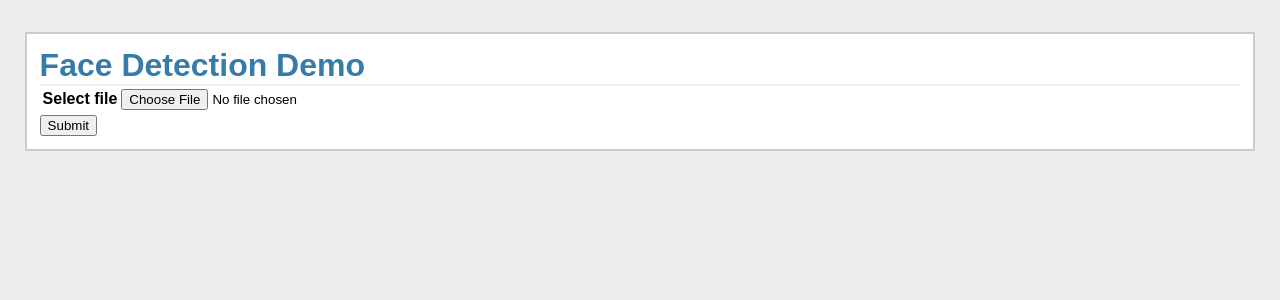
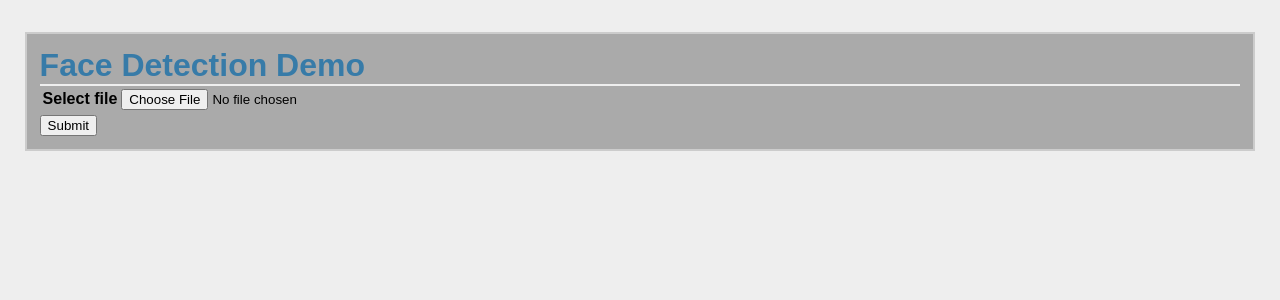
Before and after one commit to jyoshise/face-demo, a Flask app: page / in a window 1280 px wide. Shown: the top 300 px of the page. Run offline with Flask 2, Linux system fonts and the light colour scheme; lists and menus that the app fills with data are empty.

Commit message:
change color

```diff
--- a/static/style.css
+++ b/static/style.css
@@ -7,5 +7,5 @@ table           { border: 4px; }
 td              { background: #aaaaaa; }
 
 .page           { margin: 2em auto; width: 95%; border: 2px solid #ccc;
-                  padding: 0.8em; background: white; }
+                  padding: 0.8em; background: #aaaaaa; }
 .error          { background: #f0d6d6; padding: 0.5em; }
```
